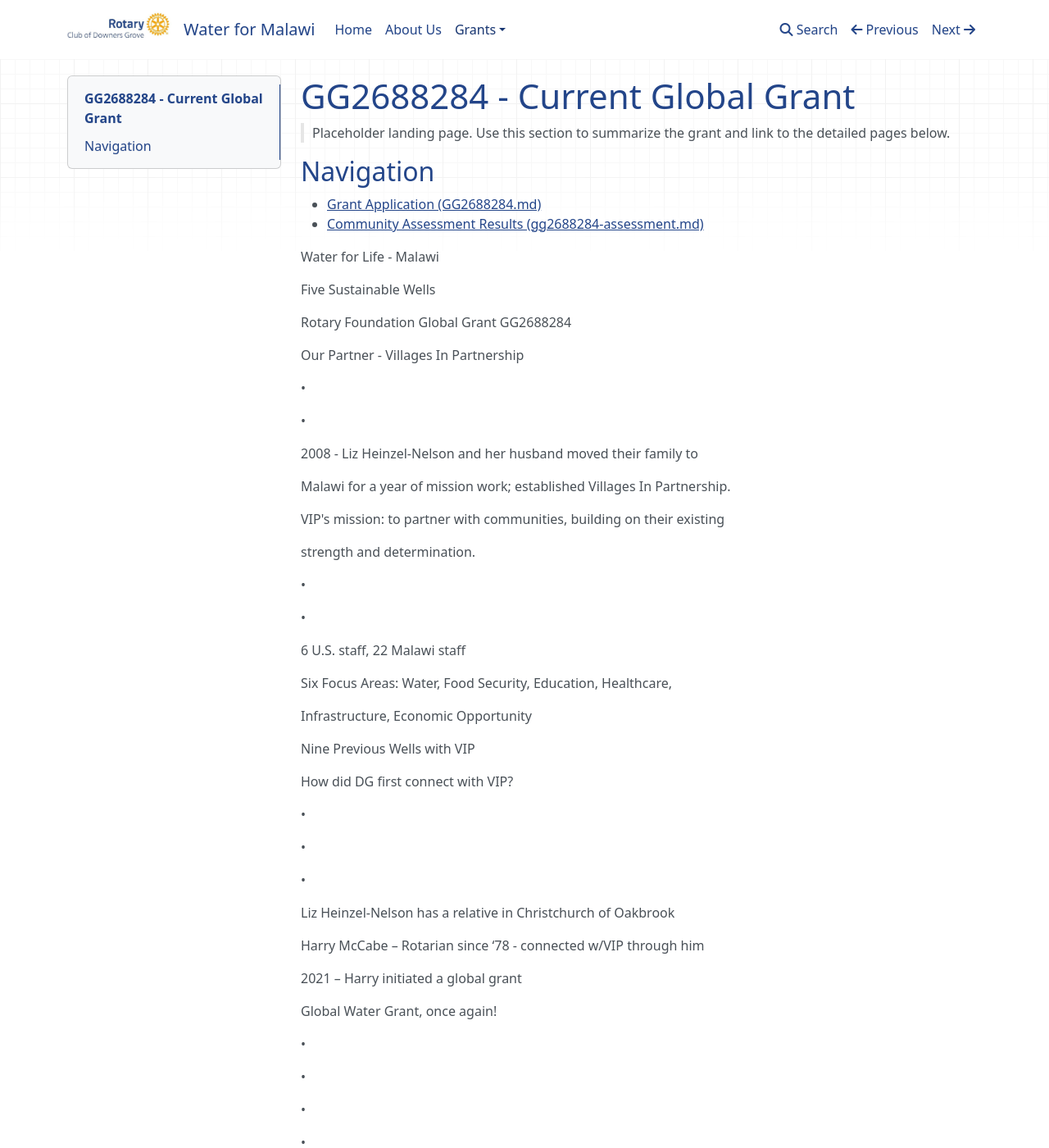
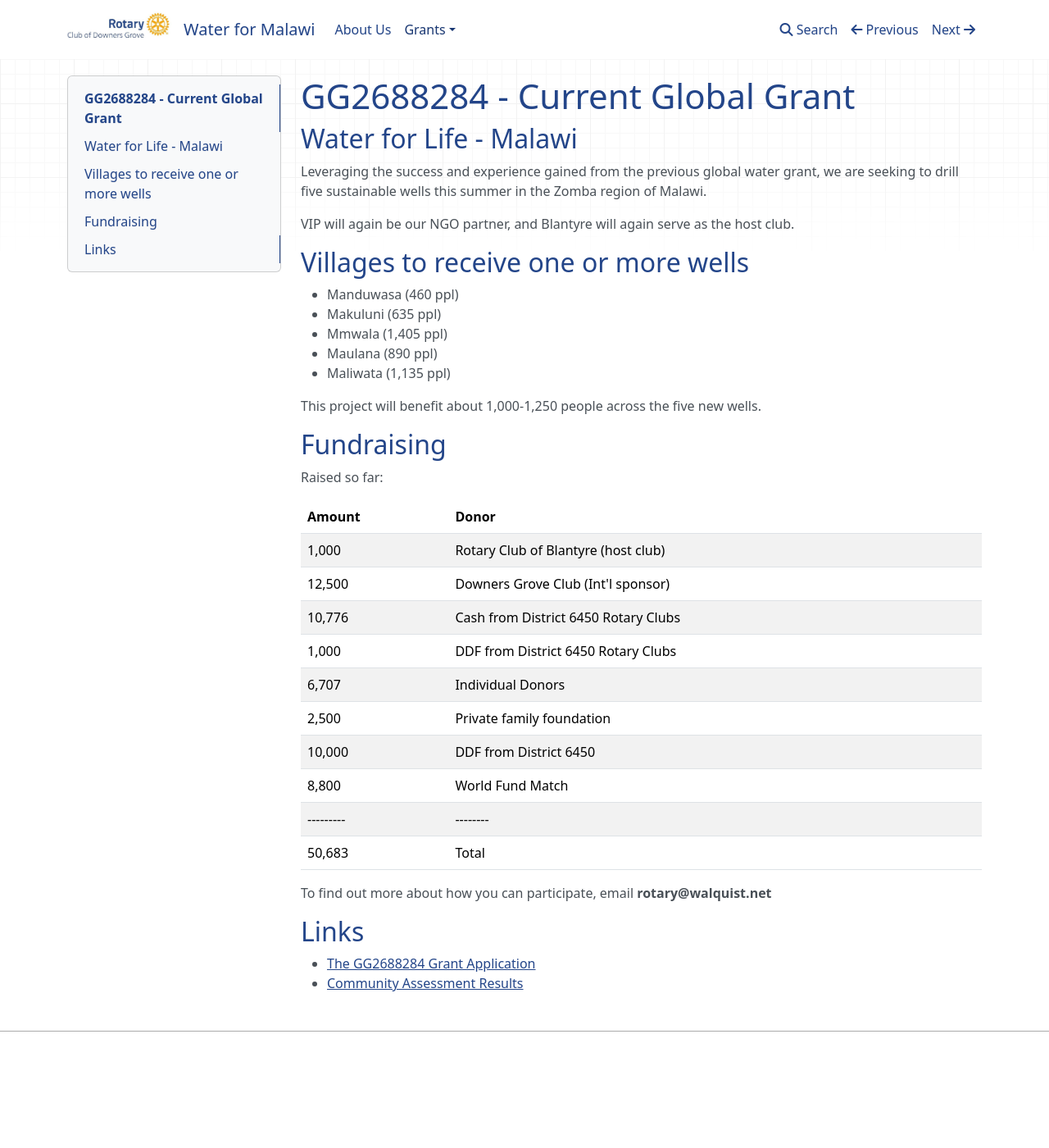
Before and after one commit to walquis/water-for-malawi, an MkDocs documentation site: the page built from docs/grants/gg2688284-overview.md, in a window 1280 px wide and 1400 px high. Shown: the whole window at 82% size. Built offline with MkDocs 1.6.1, drawn with Linux system fonts in a browser that asks for light colours; nearby versions of some CDN libraries; some of the changed text lies outside the part shown.

Commit message:
More work on the overview

```diff
--- a/docs/grants/gg2688284-overview.md
+++ b/docs/grants/gg2688284-overview.md
@@ -1,255 +1,41 @@
 # GG2688284 - Current Global Grant
 
-> Placeholder landing page. Use this section to summarize the grant and link to the detailed pages below.
+## Water for Life - Malawi
 
-## Navigation
+Leveraging the success and experience gained from the previous global water grant, we are seeking to drill five sustainable wells this summer
+in the Zomba region of Malawi.
 
-- [Grant Application (GG2688284.md)](gg2688284.md)
-- [Community Assessment Results (gg2688284-assessment.md)](gg2688284-assessment.md)
+VIP will again be our NGO partner, and Blantyre will again serve as the host club.
 
+## Villages to receive one or more wells
+- Manduwasa (460 ppl)
+- Makuluni (635 ppl)
+- Mmwala (1,405 ppl)
+- Maulana (890 ppl)
+- Maliwata (1,135 ppl)
 
-Water for Life - Malawi
+This project will benefit about 1,000-1,250 people across the five new wells.
 
-Five Sustainable Wells
-
-Rotary Foundation Global Grant GG2688284
-
-Our Partner - Villages In Partnership
-
-•
-
-•
-
-2008 - Liz Heinzel-Nelson and her husband moved their family to
-
-Malawi for a year of mission work; established Villages In Partnership.
-
-VIP's mission: to partner with communities, building on their existing
-
-strength and determination.
-
-•
-
-•
-
-6 U.S. staff, 22 Malawi staff
-
-Six Focus Areas: Water, Food Security, Education, Healthcare,
-
-Infrastructure, Economic Opportunity
-
-Nine Previous Wells with VIP
-
-How did DG first connect with VIP?
-
-•
-
-•
-
-•
-
-Liz Heinzel-Nelson has a relative in Christchurch of Oakbrook
-
-Harry McCabe – Rotarian since ‘78 - connected w/VIP through him
-
-2021 – Harry initiated a global grant
-
-Global Water Grant, once again!
-
-•
-
-•
-
-•
-
-•
-
-•
-
-•
-
-Why a grant? Leverage up to \$19.8K in DDF and World Fund match
-
-\$50,000-ish budget
-
-Five wells – to be drilled this summer
-
-Zomba region of Malawi
-
-VIP - NGO partner
-
-Blantyre - the host club
-
-Expected Impact
-
-VIP has identified five villages that face a shortfall of about seven
-
-boreholes of Malawi’s standard of one borehole serving 50 households:
-
-•
-
-•
-
-•
-
-•
-
-•
-
-Manduwasa (460 ppl)
-
-Makuluni (635 ppl)
-
-Mmwala (1,405 ppl)
-
-Maulana (890 ppl)
-
-Maliwata (1,135 ppl)
-
-This project will benefit about 1,000-1,250 people across the five new
-
-boreholes
-
-Expected Impact
-
-Economic and Social Justice
-
-A nearby well can transform the social structure of a community for the
-
-better, especially for women and girls.
-
-Girls no longer have to spend large portions of their day fetching water
-
-and can go to school.
-
-Women similarly can spend freed-up time engaging in economic
-
-opportunities more suited to their capabilities and goals.
-
-Fundraising
+## Fundraising
 
 Raised so far:
 
-\$
+| Amount | Donor |
+|---------|--------|
+| 1,000 | Rotary Club of Blantyre (host club) |
+| 12,500 | Downers Grove Club (Int'l sponsor) |
+| 10,776  | Cash from District 6450 Rotary Clubs |
+| 1,000  | DDF from District 6450 Rotary Clubs |
+| 6,707  | Individual Donors |
+| 2,500  | Private family foundation |
+| 10,000  | DDF from District 6450 |
+|  8,800  | World Fund Match |
+|---------|--------|
+| 50,683 | Total |
 
-12,500 Downers Grove club (Int'l sponsor)
+To find out more about how you can participate, email **rotary@walquist.net**
 
-\$
+## Links
 
-\$
-
-\$
-
-\$
-
-\$
-
-5,000 Rotary club of Aiken, South Carolina
-
-1,000 DDF from Aurora United (6450)
-
-1,000 Rotary club of Blantyre (host club)
-
-1,500 Rotary club of Cape Charles, Virginia
-
-1,000 Rotary club of Oak Park/River Forest (6450)
-
-\$
-
-776 Rotary club of Naperville (6450)
-
-\$
-
-6,507 Downers Grove Rotarians
-
-\$
-
-10,000 DDF from 6450 (pending timely grant submission)
-
-\$
-
-\$
-
-8,800 World Fund match (pending timely grant submission)
-
-2,600 Non-Rotarian donations
-
-\$
-
-50,683 Total
-
-What is the Urgency?
-
-•
-
-•
-
-•
-
-•
-
-•
-
-“pending timely grant submission”
-
-District DDF and World Fund match is 1<sub>st</sub>-come, 1<sub>st</sub>-served
-
-Grant subcommittee meets 21 Mar, needs 7-day lead time
-
-At least 2 other clubs seeking District DDF
-
-What is the Urgency?
-
-•
-
-•
-
-•
-
-•
-
-•
-
-“pending timely grant submission”
-
-District DDF and World Fund match is 1<sub>st</sub>-come, 1<sub>st</sub>-served
-
-Grant subcommittee meets 21 Mar, needs 7-day lead time
-
-At least 2 other clubs seeking District DDF
-
-And of course, many people are waiting for these wells!
-
-How to Pledge
-
-•
-
-No money is needed at this time--just pledges.
-
-•
-
-We will begin collecting pledges once the grant is approved...in a month or
-
-two?
-
-•
-
-•
-
-•
-
-Fill out a pledge card and get it back to me
-
-OR.. Look at the proposal in the “SPC”; see QR Code on card.
-
-Think it over, and ...
-
-•
-
-•
-
-Text me at 630-310-1464, or
-
-Email me at rotary@walquist.net
-
-Striking Water
+- [The GG2688284 Grant Application](gg2688284.md)
+- [Community Assessment Results](gg2688284-assessment.md)
--- a/mkdocs.yml
+++ b/mkdocs.yml
@@ -1,6 +1,5 @@
 site_name: Water for Malawi
 nav:
-  - Home: index.md
   - About Us: about.md
   - Grants:
       - GG2688284 - Current Global Grant:
```
Also changed, not shown: docs/grants/gg2688284-assessment.md (+2 -0 lines), docs/index.md (+4 -5 lines), 1 other file.
